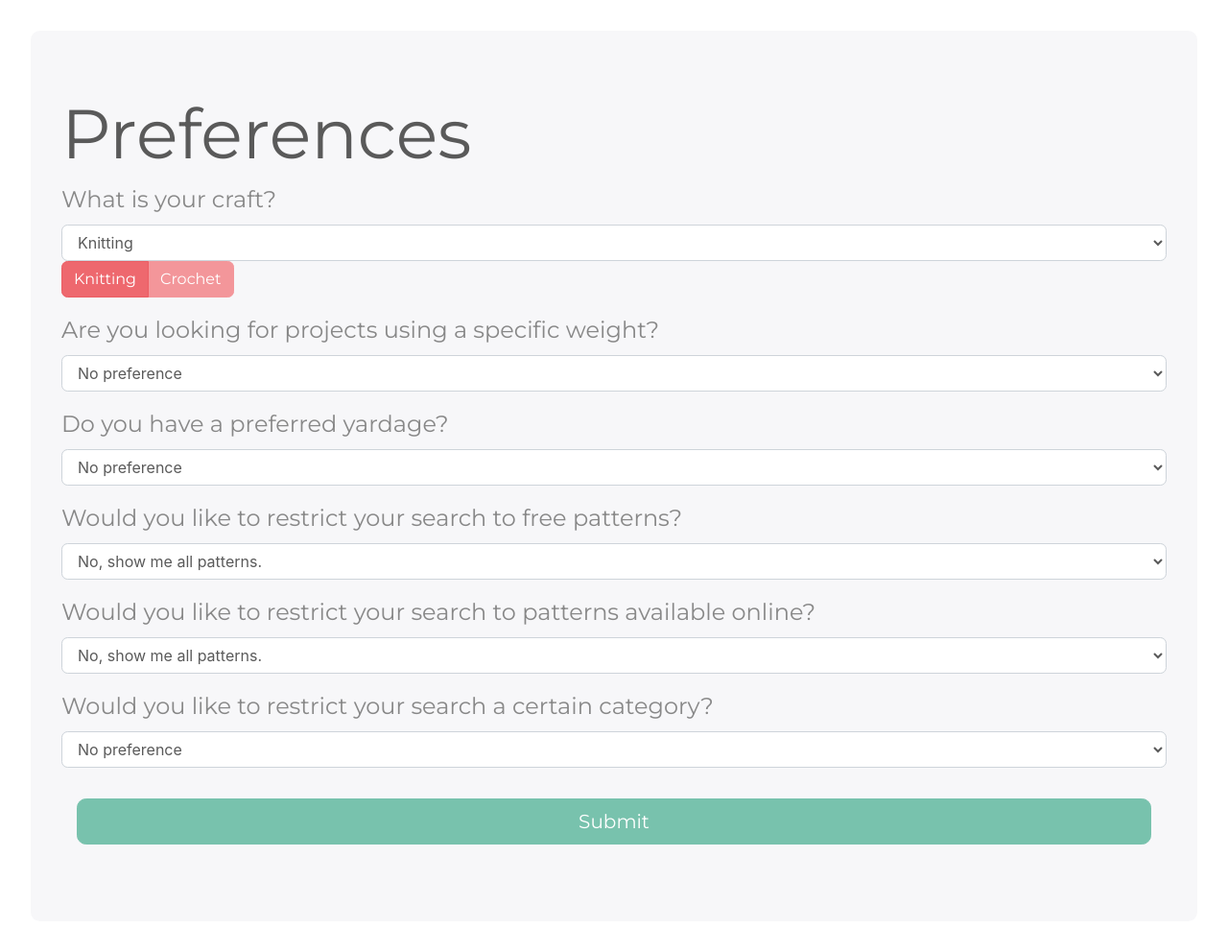
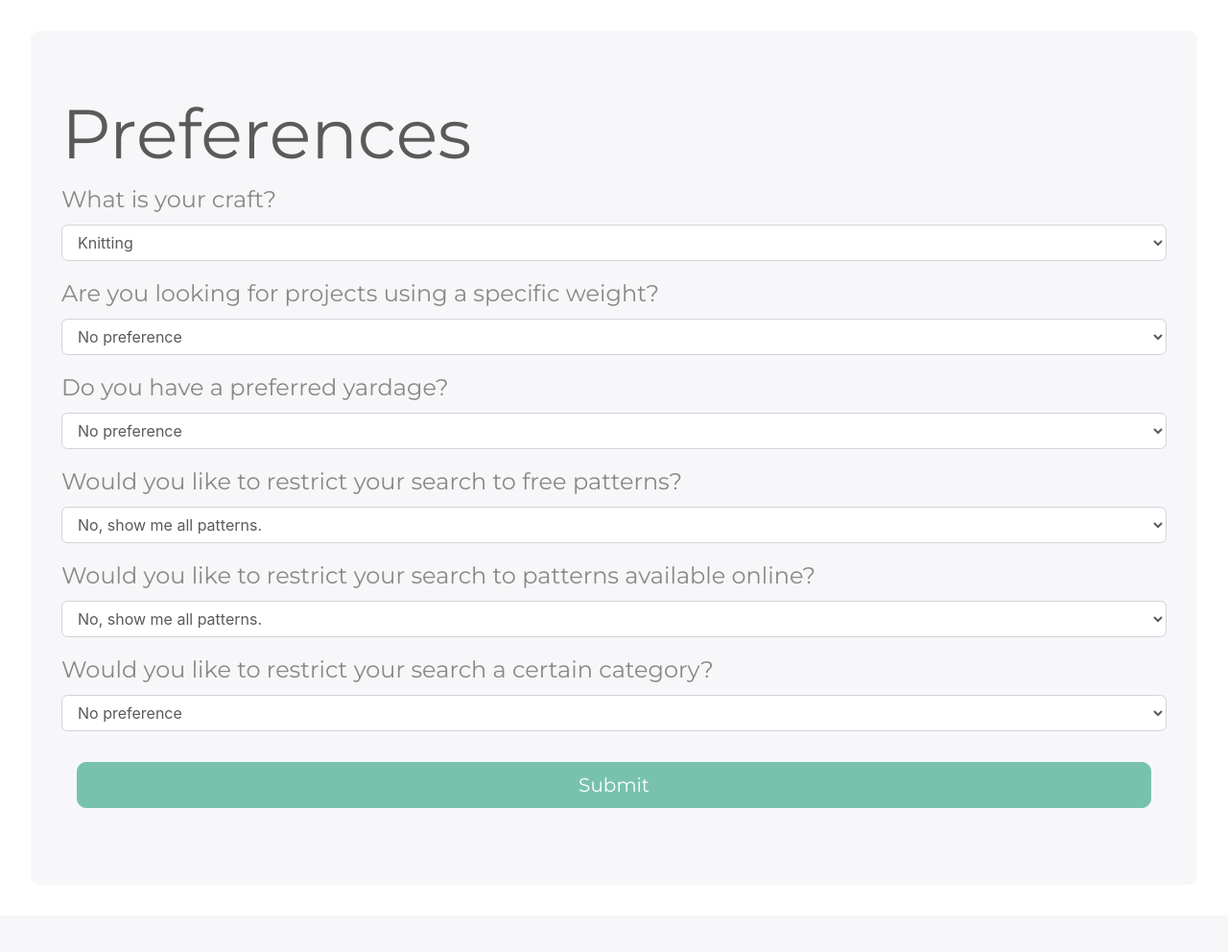
Before and after one commit to jackielincroft/pattern-chaser, a Flask app: page / in a window 1280 px wide. Shown: the whole page at 96% size. After the commit the page ends 842 px from the top, so only its background shows below. Run offline with Flask 2, Linux system fonts and the light colour scheme; some libraries are stand-ins or nearby versions.

Commit message:
removed broken knit/crochet toggle button and put it in the readme to work on later

```diff
--- a/templates/preferences.html
+++ b/templates/preferences.html
@@ -18,16 +18,6 @@
                         <option value = 'knitting'>Knitting</option>
                         <option value = 'crochet'>Crochet</option>
                 </select>
-                <div class="btn-group btn-group-toggle" data-toggle="buttons">
-                    <label class="btn btn-secondary active">
-                        <input type="radio" id="option1" name="options" autocomplete="off" checked>
-                        Knitting
-                    </label>
-                    <label class="btn btn-secondary">
-                        <input type="radio" id="option2" name="options" autocomplete="off" >
-                        Crochet
-                    </label>
-                </div>
             </fieldset>
             <fieldset class="form-group">
                 <legend>Are you looking for projects using a specific weight?</legend>
```
Also changed, not shown: README.md.
